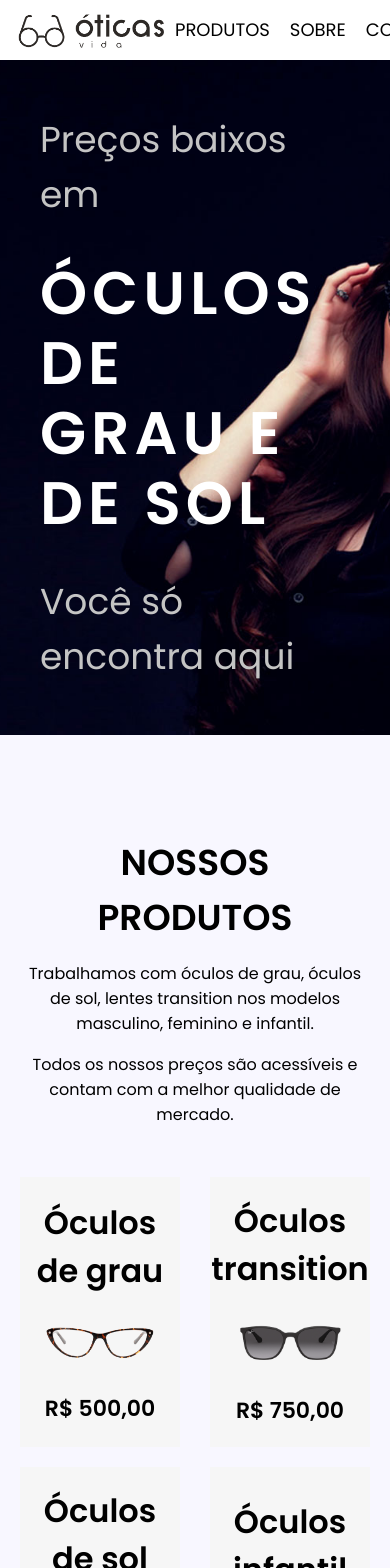
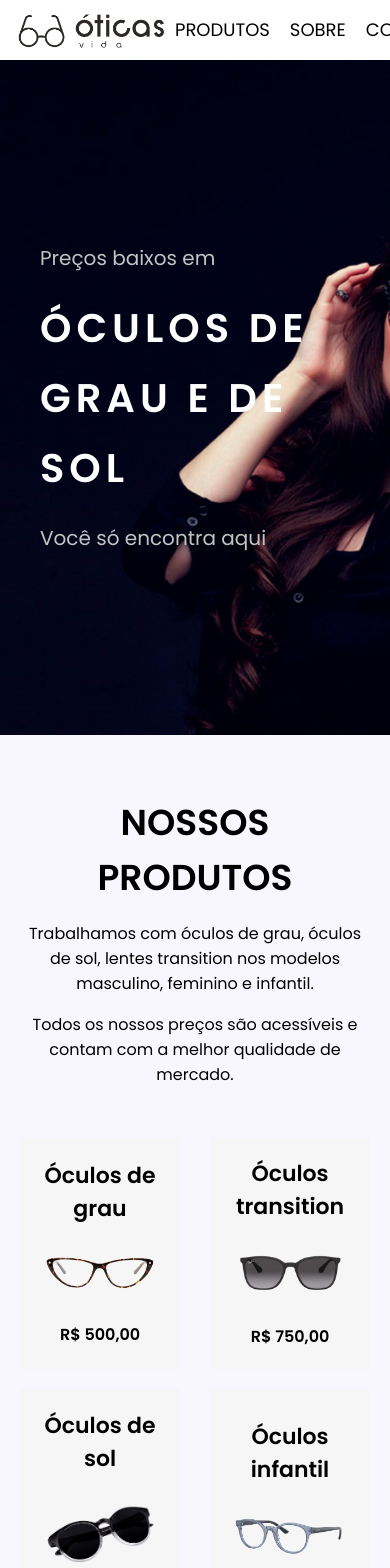
Before and after one commit to vanilo-ferreira/react-oticas-vida, a React (Create React App) app: page / in a window 390 px wide. Shown: the top 1568 px of the page. Built offline with nearby package versions, Linux system fonts and the light colour scheme; a web font is replaced by a local one.

Commit message:
feat: Adicionar responsividade para telas de até 768px

```diff
--- a/src/componentes/SecaoCapa/style.css
+++ b/src/componentes/SecaoCapa/style.css
@@ -13,18 +13,17 @@
     display: flex;
     flex-direction: column;
     justify-content: center;
+    text-align: left;
 }
 
 .texto-capa {
     max-width: 500px;
     font-family: 'Anybody', cursive;
-    text-align: left;
 }
 
 .paragrafo-capa {
     font-size: 36px;
     color: rgb(196, 196, 196);
-    text-align: left;
 }
 
 .titulo-capa {
@@ -35,3 +34,15 @@
     line-height: 70px;
     letter-spacing: 5px;
 }
+
+@media(max-width: 768px)
+{
+    .titulo-capa {
+        font-size: 40px;
+        max-width: 350px;
+    }
+
+    .paragrafo-capa{
+        font-size: 20px;
+    }
+}
--- a/src/componentes/SecaoContato/style.css
+++ b/src/componentes/SecaoContato/style.css
@@ -32,3 +32,11 @@
     font-size: 14px;
     margin-left: 10px;
 }
+
+@media(max-width: 768px)
+{
+    .secao-contato {
+        padding: 60px 20px;
+    }
+
+}
--- a/src/componentes/SecaoProdutos/style.css
+++ b/src/componentes/SecaoProdutos/style.css
@@ -53,3 +53,22 @@
     text-align: left;
     margin: 5px;
 }
+
+@media(max-width: 768px)
+{
+    .secao-produtos {
+        padding: 60px 20px;
+    }
+
+    .produtos-card h3{
+        font-size: 22px;
+    }
+
+    .produtos-card img{
+        max-height: 100px;
+    }
+
+    .produtos-card p {
+        font-size: 16px;
+    }
+}
--- a/src/componentes/SecaoSobre/style.css
+++ b/src/componentes/SecaoSobre/style.css
@@ -47,3 +47,22 @@ section {
     font-size: 22px;
     color: #4a4a4a;
 }
+
+@media(max-width: 768px)
+{
+    section {
+        padding: 60px 20px;
+    }
+
+    .box-cards div{
+        padding: 15px;
+    }
+
+    .box-cards h3 {
+        font-size: 22px;
+    }
+
+    .box-cards p {
+        font-size: 16px;
+    }
+}
```
